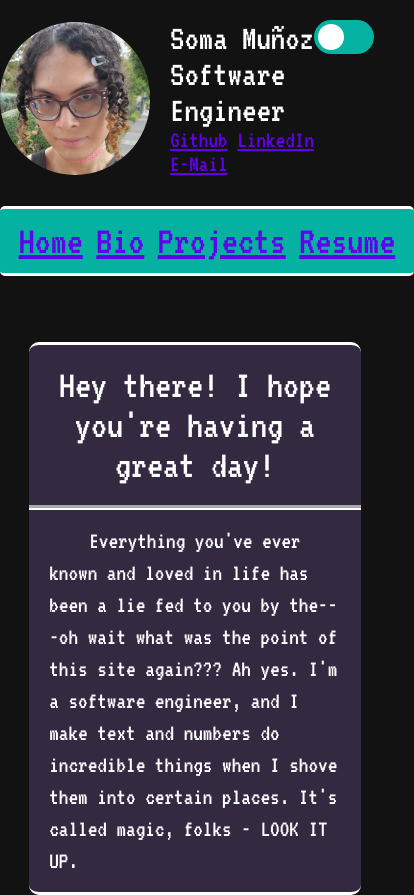
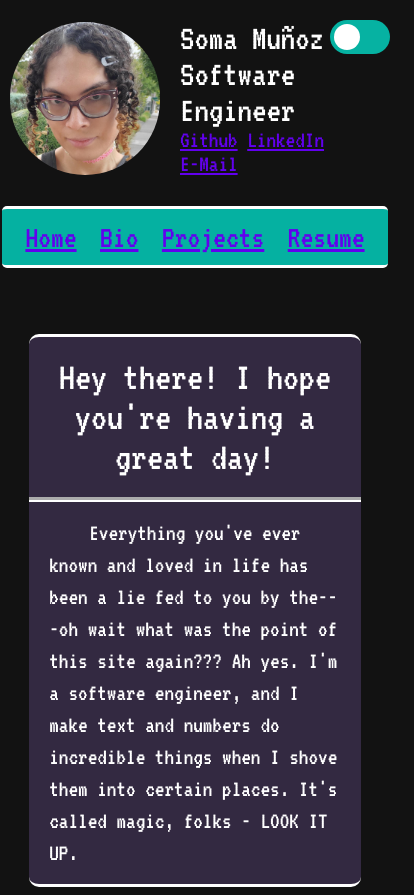
Before and after one commit to StarlightStingray/portfolio-site, a plain HTML site: page index.html in a window 390 px wide. Shown: the top 895 px of the page, 414 px wide, since content can reach past the window. Drawn offline with Linux system fonts and the light colour scheme.

Commit message:
Fixed width bug in small phone screens

```diff
--- a/css/style.css
+++ b/css/style.css
@@ -37,7 +37,7 @@
     width: 60px;
     height: 34px;
     margin-left: -1rem;
-    margin-right: 1rem;
+    margin-right: 0rem;
 }
 
 /* Hide default HTML checkbox */
@@ -130,7 +130,7 @@ body {
     flex-direction: row;
     align-items: center;
     justify-content: center;
-    margin: 20px 0px 0px 0px;
+    margin: 20px 0px 0px 10px;
 }
 
 .profileIcon {
@@ -148,12 +148,13 @@ body {
 
 #PAYATTENTIONTOME a {
     color: var(--2nd-link-color);
+    white-space: nowrap;
 }
 
 nav {
-    font-size: 2.5rem;
+    font-size: 2rem;
     background: var(--nav-bg-color);
-    width: 100vw;
+    width: 93vw;
     display: flex;
     flex-direction: row;
     border-style: solid hidden solid hidden;
@@ -162,7 +163,7 @@ nav {
     border-radius: 5px;
     justify-content: space-around;
     padding: 12px;
-    margin: 30px 0px 50px 0px;
+    margin: 30px auto 50px auto;
 }
 
 a:link {
@@ -182,7 +183,7 @@ a:visited {
     min-height: 20rem;
     overflow: hidden;
     max-width: 85vw;
-    margin: 1rem 0;
+    /* margin: 1rem 0; */
     border-style: solid hidden solid hidden;
     border-color: var(--main-border-color);
     border-width: 3px;
```
Also changed, not shown: 1 other file.
